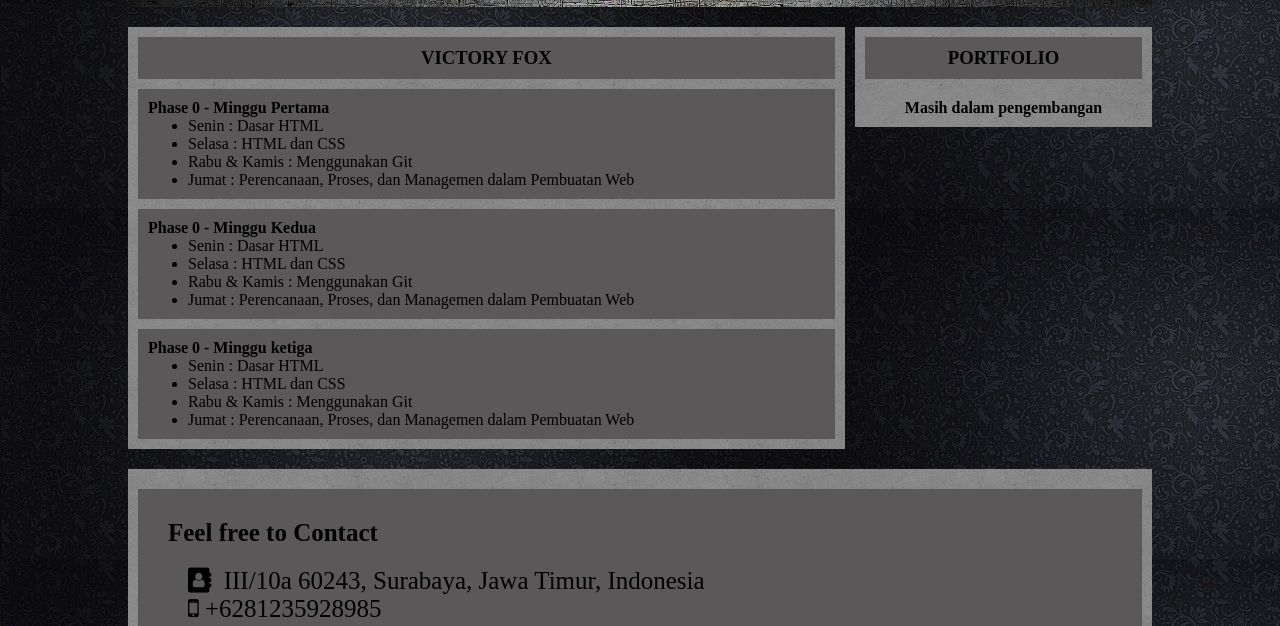
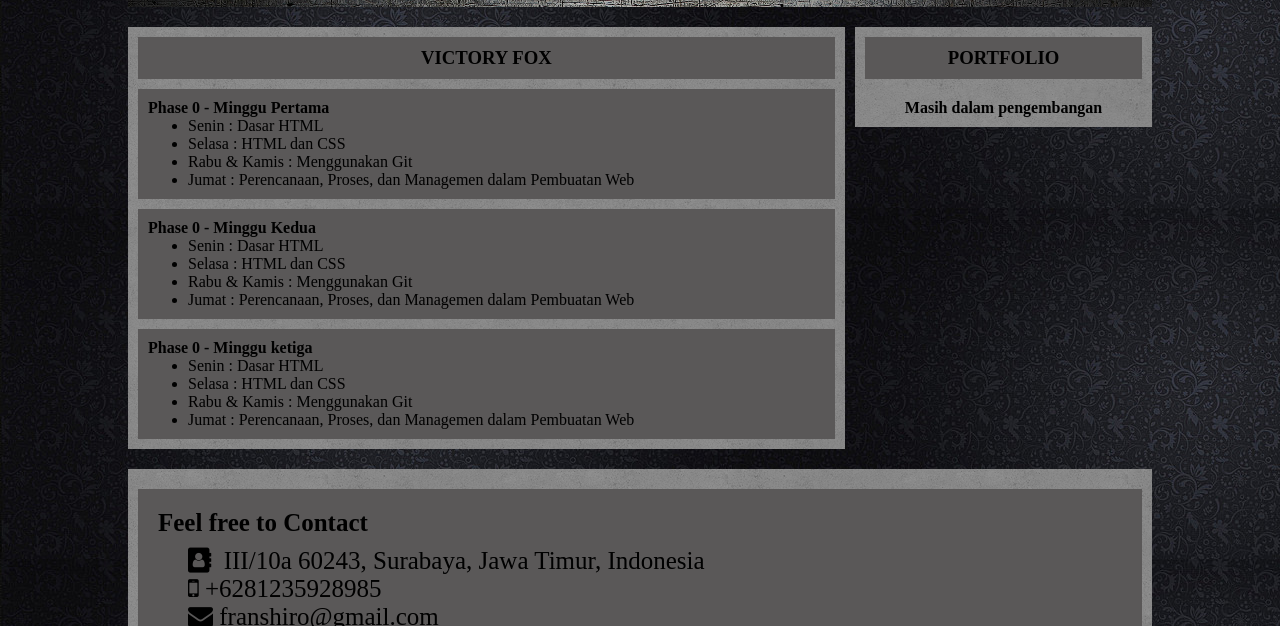
Before and after one commit to franshiro/franshiro.github.io-, a plain HTML site: page index.html in a window 1280 px wide. Shown: the part 143-769 px from the top of the page. Drawn offline with Linux system fonts and the light colour scheme.

Commit message:
tambah padding-bottom freetocontact

```diff
--- a/asset/css/style.css
+++ b/asset/css/style.css
@@ -85,12 +85,12 @@ section{
 
 }
 #contactsection h4{
-    padding: 20px;
+    padding: 10px;
     text-align: left;
 }
 
 #contactsection .freetocontact{
-    padding: 10px;
+    padding: 10px 10px 20px 10px;
     margin: 10px;
     text-align: left;
     background-color: rgb(90, 88, 88);
```
